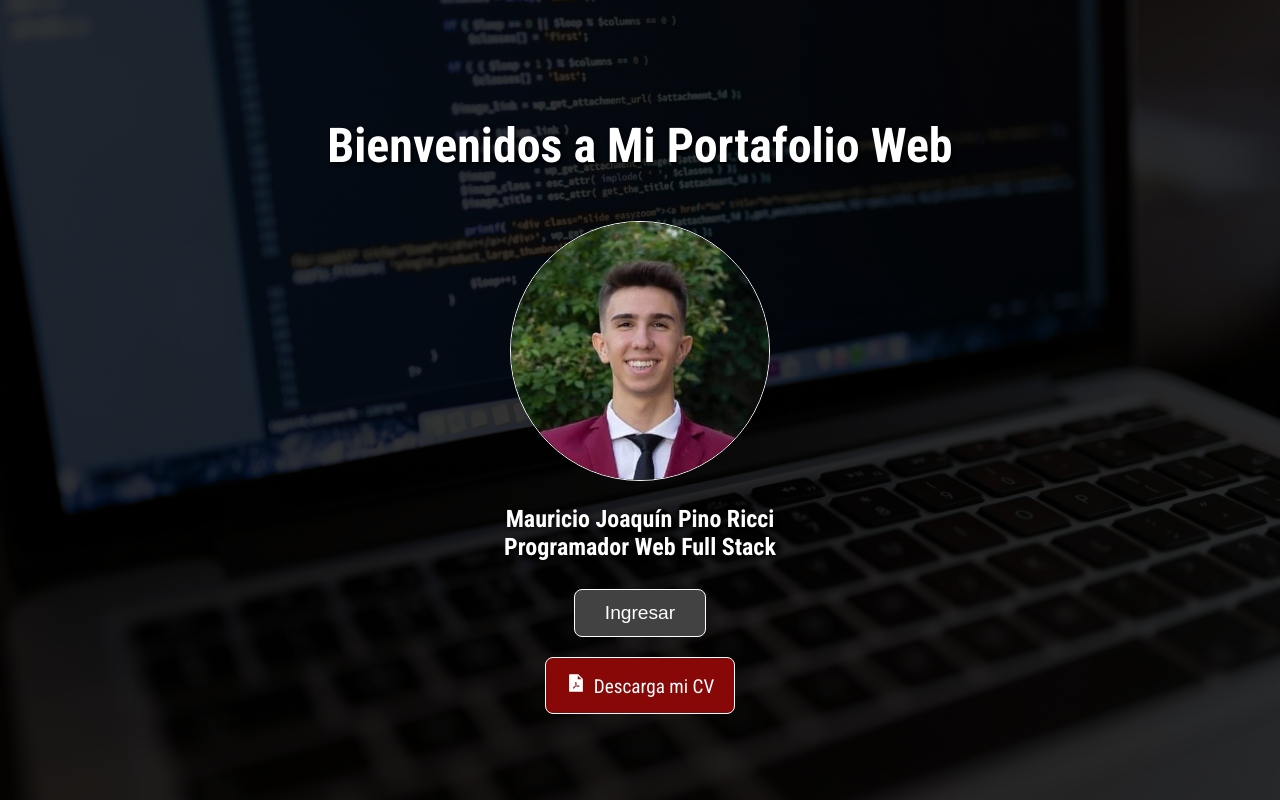
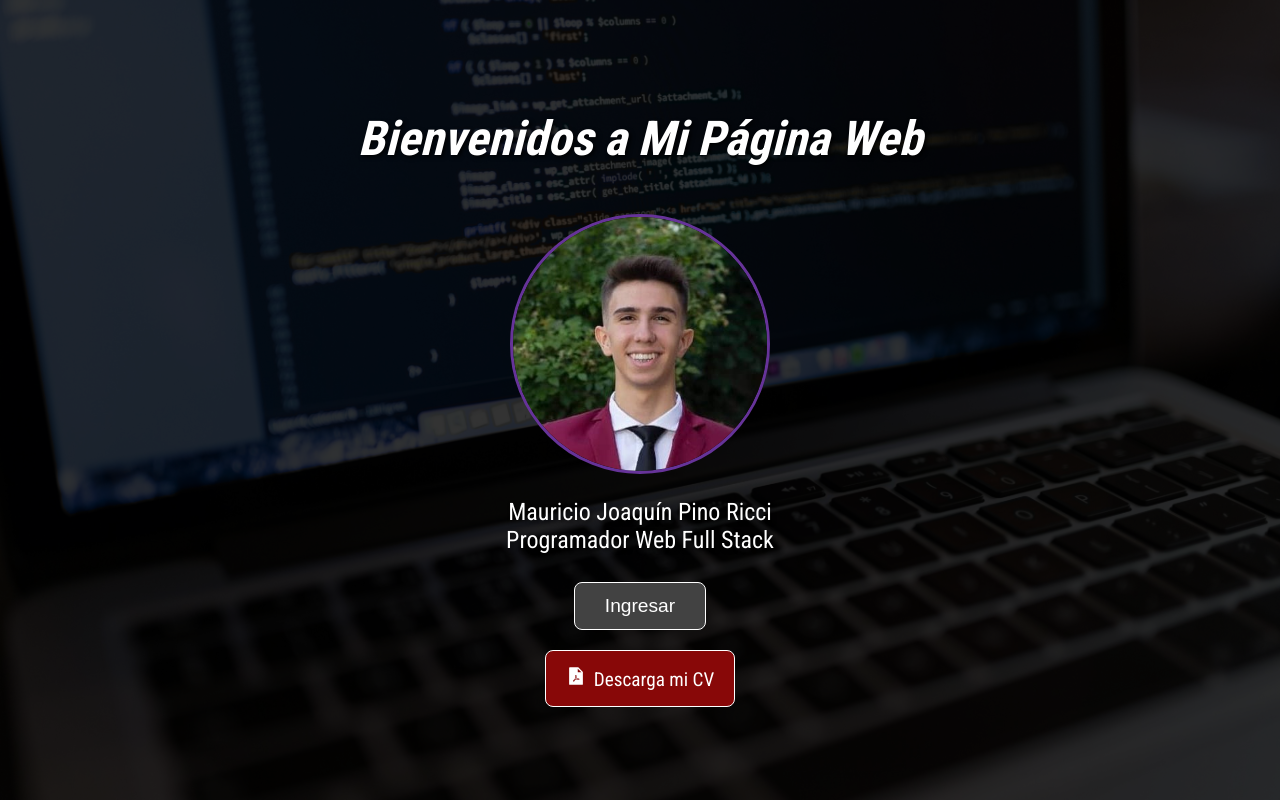
Before and after one commit to MauriPinoRicci/portfolio_front_end, a Next.js app: page / in a window 1280 px wide. Shown: the top 800 px of the page. Built offline with nearby package versions, Linux system fonts and the light colour scheme.

Commit message:
modificacion en estilos gral

```diff
--- a/src/app/globals.css
+++ b/src/app/globals.css
@@ -79,11 +79,18 @@
   margin: 0;
 }
 
-html,
-body {
-  max-width: 100vw;
-  overflow-x: hidden;
+html, body {
+  margin: 0;
+  padding: 0;
+  min-height: 100vh;
+  display: flex;
+  flex-direction: column;
 }
+
+#content {
+  flex: 1; /* Hace que el contenido principal crezca */
+}
+
 
 body {
   color: rgb(var(--foreground-rgb));
--- a/src/app/page.module.css
+++ b/src/app/page.module.css
@@ -1,18 +1,37 @@
 .main {
+  display: flex;
+  flex-direction: column;
+  min-height: 100vh; /* Asegura que el contenedor principal ocupe al menos toda la altura de la ventana */
   font-family: 'Roboto Condensed', sans-serif;
   color: #fafafa;
   background-color: #fafafa;
 }
 
+.content {
+  flex: 1; /* Hace que el contenido crezca para llenar el espacio disponible */
+}
+
+.footer {
+  display: flex;
+  justify-content: center;
+  align-items: center;
+  background-color: #212121;
+  color: white;
+  padding: 5px;
+  height: 80px;
+  font-size: 24px;
+  font-weight: bold;
+}
 
 .white_divider {
   width: 80%;
   border-bottom: 1px solid #f5f5f5;
-  margin: 15px;
+  margin: 15px auto; /* Centra el divisor horizontalmente */
 }
 
 .black_divider {
   width: 80%;
   border-bottom: 1px solid #000000;
+  margin: 15px auto; /* Centra el divisor horizontalmente */
   padding: 15px;
 }
--- a/src/app/page.tsx
+++ b/src/app/page.tsx
@@ -1,33 +1,35 @@
-import styles from './page.module.css'
-import Head from 'next/head'
-import { Navbar } from '../components/navbar/navbar'
-import { Header } from '../components/header/header'
-import { Footer } from '../components/footer/footer'
-import { AcercaDeMi } from '../components/AcercaDeMi/AcercaDeMi'
-import { Educacion } from '../components/educacion/educacion'
-import { Experiencia } from '../components/experiencia/experiencia'
-import { CircleProgressBar } from '../components/skills/CircleProgressBar'
-import { Proyecto } from '../components/proyecto/proyecto'
+import styles from "./page.module.css";
+import Head from "next/head";
+import { Navbar } from "../components/navbar/navbar";
+import { Header } from "../components/header/header";
+import { Footer } from "../components/footer/footer";
+import { AcercaDeMi } from "../components/AcercaDeMi/AcercaDeMi";
+import { Educacion } from "../components/educacion/educacion";
+import { Experiencia } from "../components/experiencia/experiencia";
+import { CircleProgressBar } from "../components/skills/CircleProgressBar";
+import { Proyecto } from "../components/proyecto/proyecto";
 
-export default function HomePage({ }) {
-
+export default function HomePage() {
   return (
     <main className={styles.main}>
       <Head>
         <title>Portfolio Web</title>
-				<meta name='description' content='Home Page' />
+        <meta name="description" content="Home Page" />
         <style>
-					@import url('https://fonts.googleapis.com/css2?family=Roboto+Condensed:wght@400;700&display=swap');
+          @import
+          url('https://fonts.googleapis.com/css2?family=Roboto+Condensed:wght@400;700&display=swap');
         </style>
       </Head>
+      <div className={styles.content}>
         <Navbar />
         <Header />
         <AcercaDeMi />
         <Experiencia />
         <Educacion />
-			<CircleProgressBar percent={0} color={''} />
+        <CircleProgressBar percent={0} color={""} />
         <Proyecto />
+      </div>
       <Footer />
     </main>
-	)
+  );
 }
--- a/src/components/footer/footer.module.css
+++ b/src/components/footer/footer.module.css
@@ -1,12 +1,41 @@
 .footer {
-    display: flex;
-    justify-content: center;
-    align-items: center;
-    align-content: center;
-    background-color: #212121;
-    color: white;
-    padding: 5px;
-    height: 80px;
-    font-size: 24px;
-    font-weight: bold;
-  }
+  position: fixed;
+  bottom: 0;
+  left: 0;
+  width: 100%;
+  background-color: black;
+  color: white;
+  font-size: 16px;
+  z-index: 50; /* Asegurarte de que esté sobre otros elementos */
+}
+
+.footerBottom {
+  display: flex;
+  justify-content: space-between; /* Coloca los elementos en los extremos */
+  align-items: center; /* Alinea los elementos verticalmente */
+  border-top: 1px solid #444;
+  padding: 12px 20px; /* Espaciado interno */
+  font-size: 14px;
+  color: #fafafa;
+}
+
+.footerBottom p {
+  margin: 0; /* Asegúrate de que los párrafos no tengan margen */
+}
+
+
+.heartIcon {
+  color: red; /* Cambia el color a rojo */
+  margin: 1px 0 0 1px; /* Añade espacio entre el texto y el ícono */
+  vertical-align: middle; /* Alinea el ícono con el texto */
+  transition: transform 0.3s ease, color 0.3s ease; /* Efectos suaves */
+}
+
+.heartIcon:hover {
+  transform: scale(1.2); /* Aumenta el tamaño ligeramente al pasar el mouse */
+  color: #ff4d4d; /* Cambia a un tono más claro de rojo */
+}
+
+.link:hover{
+  color: #833ab4;
+}
--- a/src/components/footer/footer.tsx
+++ b/src/components/footer/footer.tsx
@@ -1,13 +1,18 @@
+"use client";
+
 import React from "react";
-import styles from './footer.module.css'
+import styles from "./footer.module.css";
+import { AiFillHeart } from "react-icons/ai";
 
-
-const Footer = () => {
-    return (
-        <footer id="Footer" className={styles.footer}>
-				<a href="https://www.instagram.com/mauripinoricci/" target="_blank" rel="noopener noreferrer">Desarrollada por Mauri Pino Ricci</a>
-			</footer>
-    )
-}
-
-export {Footer}
+export const Footer = () => {
+  return (
+    <footer className={styles.footer}>
+      <div className={styles.footerBottom}>
+        <p>© Todos los derechos reservados. {new Date().getFullYear()}. </p>
+        <p>
+          Desarrollada con <AiFillHeart className={styles.heartIcon} size={20} /> por <a className={styles.link} href="http://instagram.com/mauripinoricci" target="_blank" rel="noopener noreferrer">Mauri Pino Ricci</a>
+        </p>
+      </div>
+    </footer>
+  );
+};
--- a/src/components/header/header.module.css
+++ b/src/components/header/header.module.css
@@ -31,9 +31,11 @@
 
 .header_title {
   margin: 16px;
-  font-weight: 700;
+  margin-top: 1px;
+  font-weight: 00;
   font-size: 3rem;
   text-align: center;
+  font-style: italic;
   text-shadow: 2px 2px 4px rgba(0, 0, 0, 0.9);
   color: #FFFFFF;
   padding: 15px;
@@ -66,7 +68,7 @@
   height: 260px;
   border-radius: 50%;
   overflow: hidden;
-  border: 1px solid #fafafa;
+  border: 3px solid rebeccapurple;
   margin: 16px 0;
 }
 
@@ -86,11 +88,13 @@
   text-align: center;
   text-shadow: 2px 2px 4px rgba(0, 0, 0, 0.7);
   transition: all 0.8s ease-in-out;
+  font-weight: 500;
 }
 
 .header_description:hover {
   transform: scale(1.05);
   cursor: default;
+  font-weight: 600;
 }
 
 .header_button {
--- a/src/components/header/header.tsx
+++ b/src/components/header/header.tsx
@@ -17,7 +17,7 @@ const Header = () => {
     <header id="Header" className={`${styles.header} ${styles.noMarginUnderNavbar}`}>
       <div className={styles.header_opacity}></div>
       <div className={styles.header_content}>
-        <h1 className={styles.header_title}>Bienvenidos a Mi Portafolio Web</h1>
+        <h1 className={styles.header_title}>Bienvenidos a Mi Página Web</h1>
         <div className={styles.header_image}>
           <a
             href="https://www.linkedin.com/in/mauricio-joaqu%C3%ADn-pino-ricci-055858140/"
```
Lines whose indentation alone changed are shown as unchanged.
